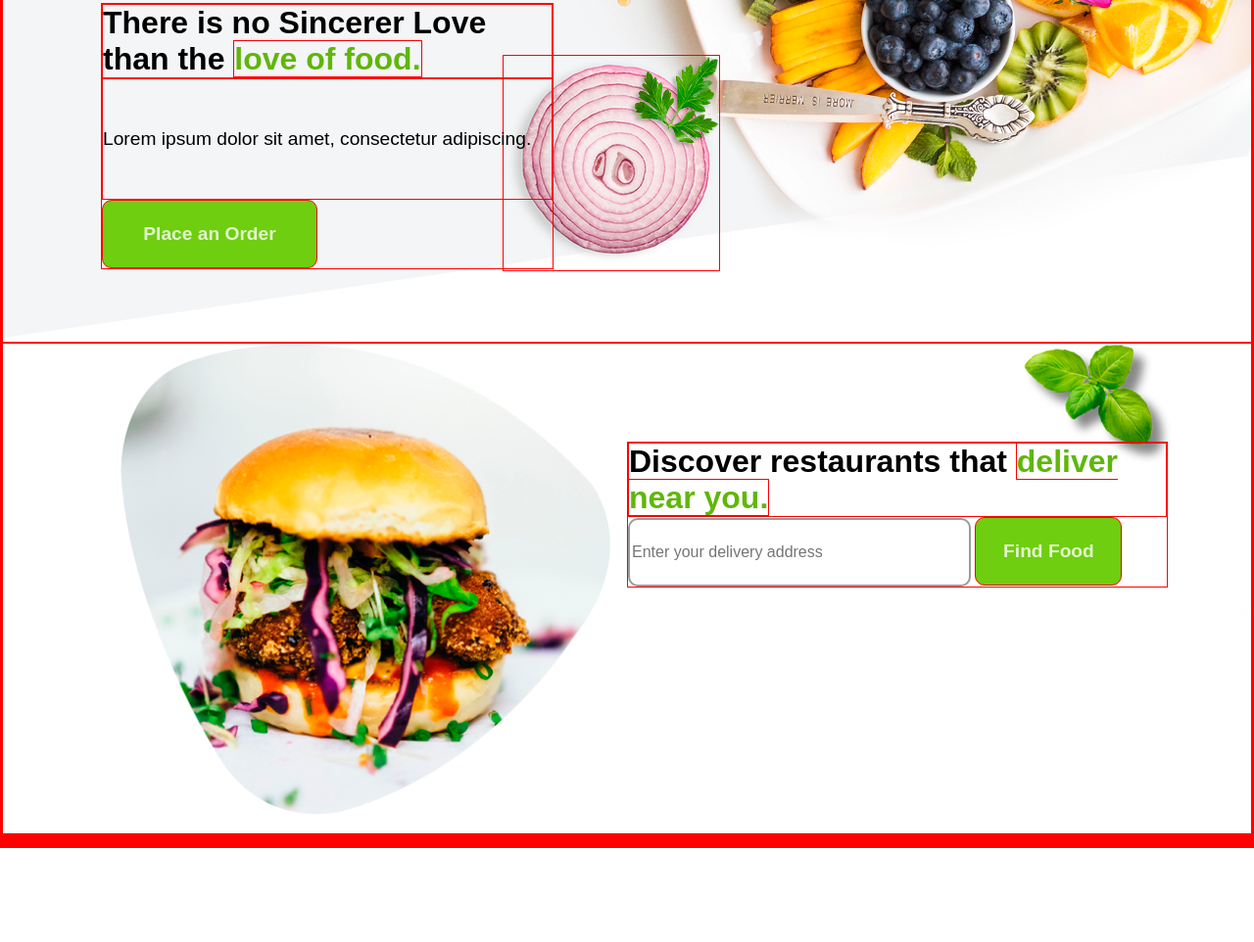
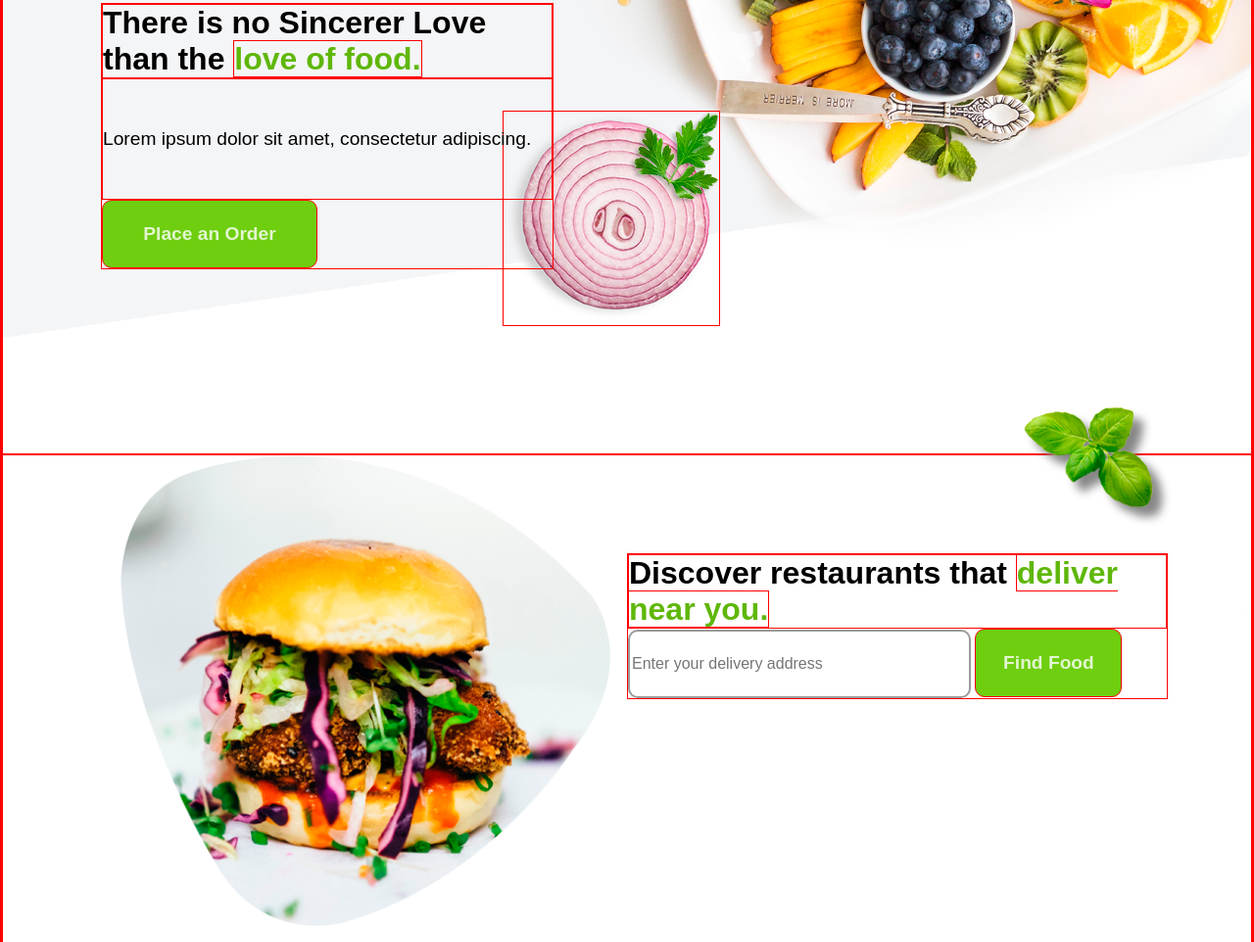
Before and after one commit to KAS2305-tech/uber-eats, a plain HTML site: page index.html in a window 1280 px wide. Shown: the part 240-1202 px from the top of the page at 98% size. Before the commit the page ends 1106 px from the top, so only its background shows below. Drawn offline with Linux system fonts and the light colour scheme.

Commit message:
section heights

```diff
--- a/index.html
+++ b/index.html
@@ -33,7 +33,9 @@
         </div>
     </section>
 
-    <section></section>
+    <section class="mobile__app">
+
+    </section>
 
     <section></section>
 
--- a/style.css
+++ b/style.css
@@ -17,6 +17,7 @@ body {
 /* HEADER START */
 header {
     position: relative;
+    min-height: 700px;
 }
 .header__image {
     position: absolute;
@@ -105,7 +106,7 @@ header {
 }
 .search__basil {
     position: absolute;
-    top: 0;
+    top: -50px;
     right: 100px;
     filter: drop-shadow( 10px 10px 5px #878787);
 }
```
